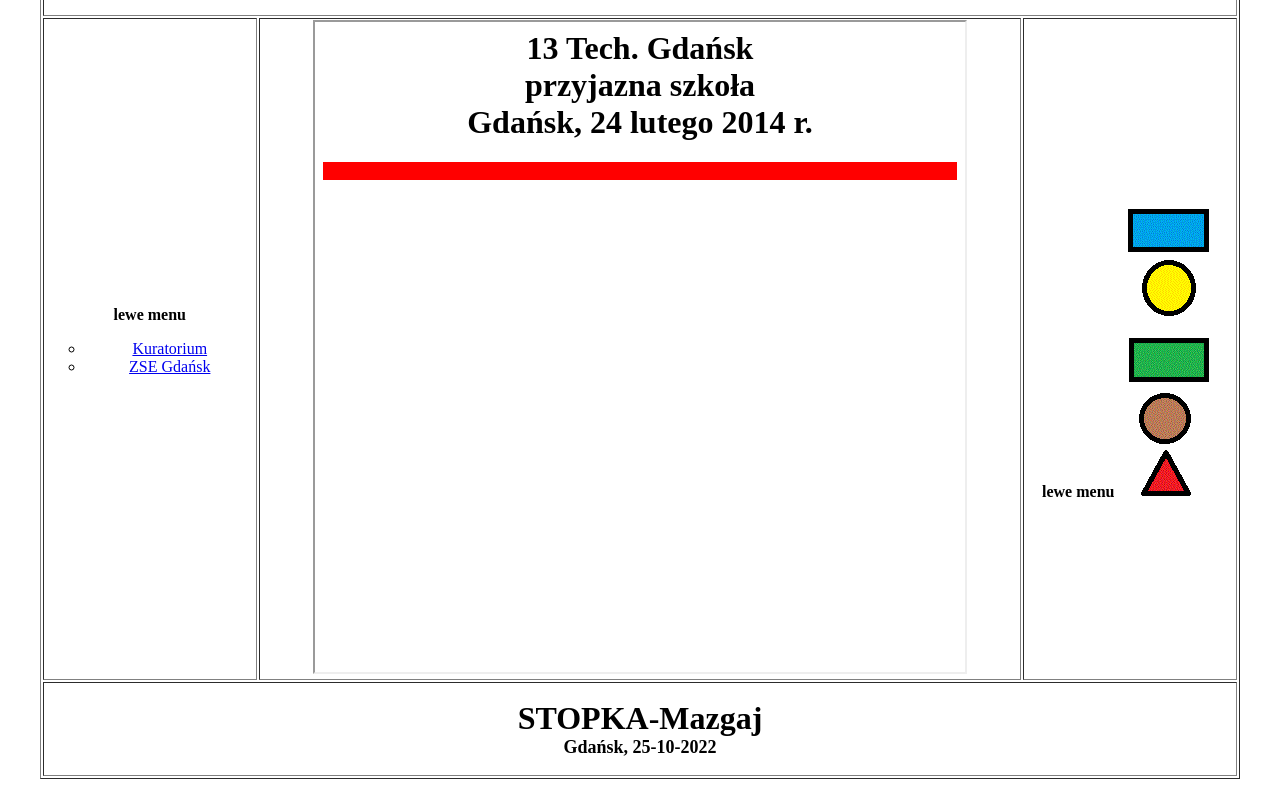
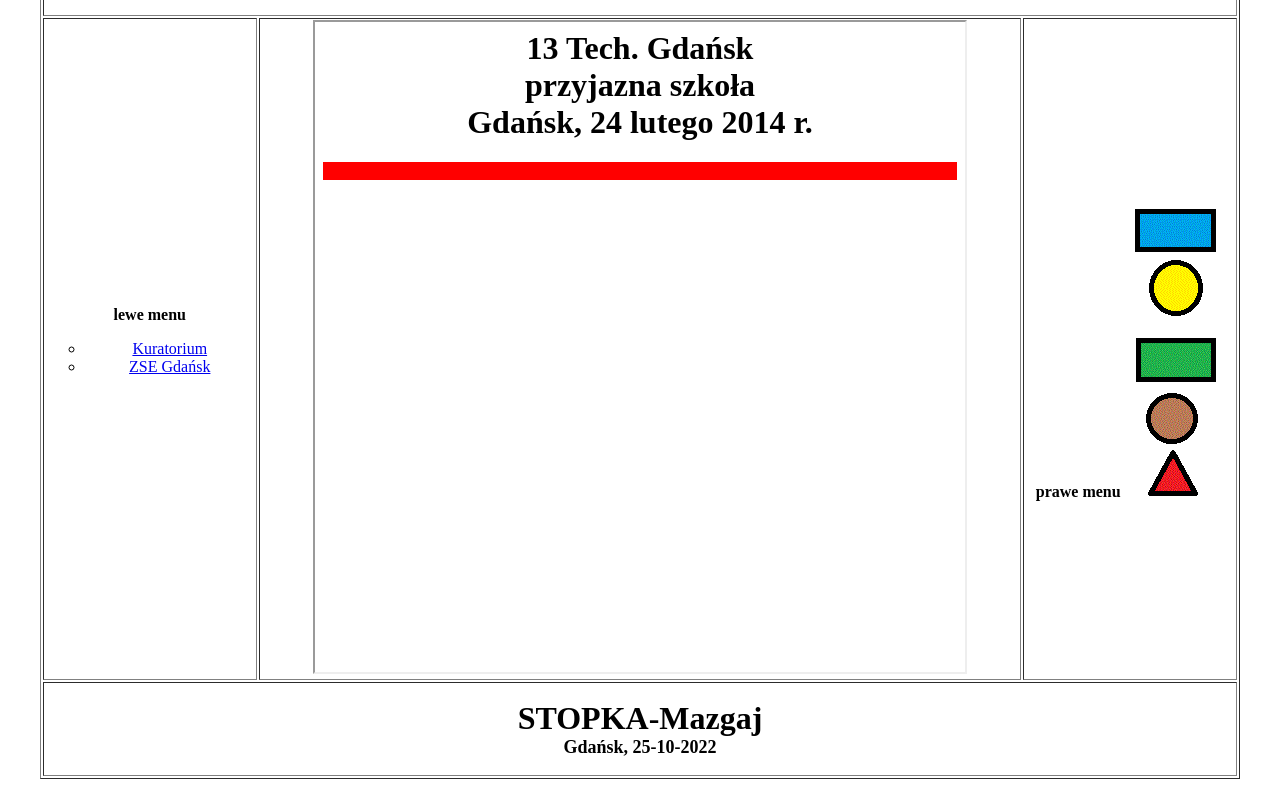
Before and after one commit to Mogzik/dydaktyka2, a plain HTML site: page index.html in a window 1280 px wide. Shown: the part 89-876 px from the top of the page. Drawn offline with Linux system fonts and the light colour scheme.

Commit message:
Update index.html

```diff
--- a/index.html
+++ b/index.html
@@ -24,7 +24,7 @@
 </td>
 
 <td width=18% align="center">
-<b>lewe menu</b>
+<b>prawe menu</b>
 <img src="figury.gif" alt="tutaj wybieraj linki" usemap="#mapa_mazgaj" width="100" height="300">
 
 <map id="mapa_mazgaj" name="mapa_mazgaj">
```
